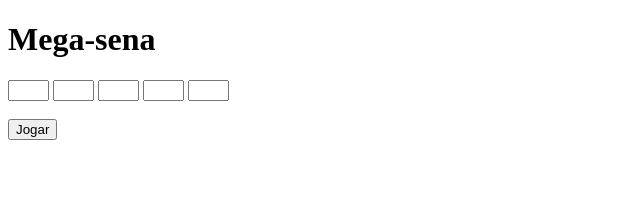
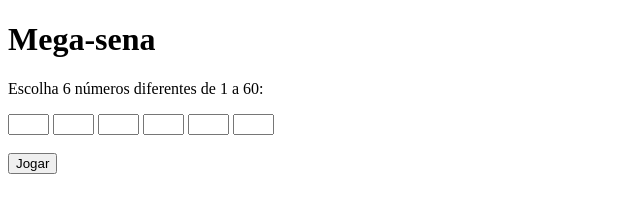
Before and after one commit to parrylt/javascript-Megasena-For-If-Else-Array, a plain HTML site: page index.html in a window 1280 px wide. Shown: the whole page, without its empty margins (0-640 px from the left). Drawn offline with Linux system fonts and the light colour scheme.

Commit message:
Update index.html

```diff
--- a/index.html
+++ b/index.html
@@ -9,12 +9,14 @@
 </head>
 <body>
     <h1>Mega-sena</h1>
-    <input type="text" size="2" id="cxpesquisa1">
-    <input type="text" size="2" id="cxpesquisa2">
-    <input type="text" size="2" id="cxpesquisa3">
-    <input type="text" size="2" id="cxpesquisa4">
-    <input type="text" size="2" id="cxpesquisa5">
+    <p>Escolha 6 números diferentes de 1 a 60:</p>
+    <input type="text" size="2" id="num1">
+    <input type="text" size="2" id="num2">
+    <input type="text" size="2" id="num3">
+    <input type="text" size="2" id="num4">
+    <input type="text" size="2" id="num5">
+    <input type="text" size="2" id="num6">
     <br><br>
-    <input type="submit" value="Jogar" onclick="pesquisa()">
+    <input type="submit" value="Jogar" onclick="jogarMegaSena()">
 </body>
 </html>
```
